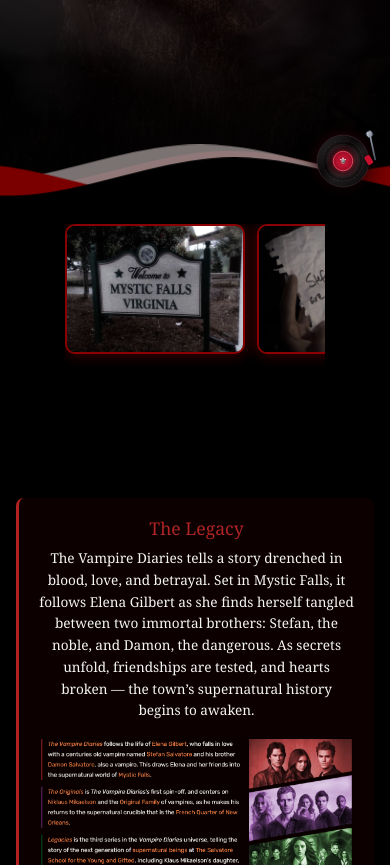
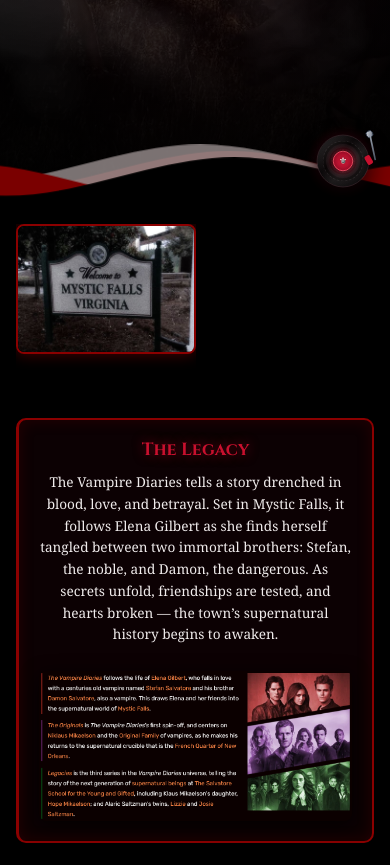
Before and after one commit to nikkita18/tvd-quiz-app, a Flask app: page / in a window 390 px wide. Shown: the part 636-1501 px from the top of the page. Run offline with Flask 3, Linux system fonts and the light colour scheme; some libraries are stand-ins or nearby versions.

Commit message:
fix: restore clean legacy card layout, reduce video overlay text size, and eliminate navbar-sidebar gap

```diff
--- a/static/css/style.css
+++ b/static/css/style.css
@@ -1287,17 +1287,92 @@
   overflow: hidden;
 }
 
+.about-content {
+  display: flex;
+  flex-direction: row;
+  padding: 2.5rem 1.8rem;
+  gap: 1.8rem;
+  align-items: stretch;
+  max-width: 100%;
+  margin: 0 auto;
+}
+
+.about-left {
+  flex: 0 0 170px;
+  max-width: 180px;
+  min-width: 140px;
+}
+
+.scrolling-images {
+  display: flex;
+  flex-direction: column;
+  gap: 1rem;
+  animation: scrollImages 12s linear infinite;
+}
+
+.scrolling-images img {
+  width: 100%;
+  border-radius: 8px;
+  border: 2px solid #8B0000;
+  box-shadow: 0 0 15px #4b0000;
+  display: block;
+}
+
+@keyframes scrollImages {
+  0% { transform: translateY(0); }
+  100% { transform: translateY(-50%); }
+}
+
+.about-right {
+  flex: 2.2;
+  min-width: 0;
+  background: rgba(14, 2, 4, 0.88);
+  padding: 22px 24px;
+  border: 2px solid #8B0000;
+  border-radius: 10px;
+  box-shadow: 0 0 25px rgba(0, 0, 0, 0.95), inset 0 0 15px rgba(139, 0, 0, 0.2);
+  display: flex;
+  flex-direction: column;
+  justify-content: space-between;
+}
+
+.about-right .legacy-title {
+  color: #c8102e;
+  font-family: 'Cinzel', serif;
+  font-size: 1.6rem;
+  font-weight: 700;
+  text-align: center;
+  margin: 0 0 10px 0;
+  text-shadow: 0 0 12px rgba(200, 16, 46, 0.6);
+}
+
+.about-right .legacy-text {
+  font-family: 'Georgia', serif;
+  font-size: 0.92rem;
+  line-height: 1.6;
+  color: #f0ecec;
+  text-align: center;
+  margin: 0 0 14px 0;
+}
+
+.legacy-banner-img {
+  width: 100%;
+  height: auto;
+  border-radius: 8px;
+  display: block;
+  box-shadow: 0 4px 18px rgba(0, 0, 0, 0.8);
+}
+
 .overlay-video {
-  flex: 1.4;
+  flex: 1.8;
   min-width: 320px;
-  max-width: 480px;
-  aspect-ratio: 1 / 1;
   position: relative;
   overflow: hidden;
-  border-radius: 14px;
-  border: 2px solid rgba(178, 34, 34, 0.6);
-  box-shadow: 0 12px 35px rgba(0, 0, 0, 0.9), 0 0 25px rgba(178, 34, 34, 0.25);
-  align-self: center;
+  border-radius: 10px;
+  border: 1px solid rgba(255, 255, 255, 0.06);
+  box-shadow: 0 0 25px rgba(0, 0, 0, 0.9);
+  display: flex;
+  align-self: stretch;
 }
 
 .overlay-video video {
@@ -1305,95 +1380,46 @@
   height: 100%;
   object-fit: cover;
   opacity: 0.45;
-  filter: grayscale(40%) brightness(85%) contrast(130%);
+  filter: grayscale(20%) brightness(85%) contrast(125%);
 }
 
 .overlay-text {
   position: absolute;
-  bottom: 24px;
+  bottom: 18px;
   left: 20px;
   right: 20px;
   color: #fff;
   z-index: 2;
   text-align: left;
+  pointer-events: none;
 }
 
 .overlay-text .headline {
-  font-family: 'Cinzel', serif;
-  font-size: clamp(1.05rem, 1.35vw, 1.35rem);
-  font-weight: 700;
-  color: #ff4760;
+  font-family: 'Cinzel', serif !important;
+  font-size: 1.05rem !important;
+  font-weight: 700 !important;
+  color: #c8102e !important;
+  line-height: 1.35 !important;
+  margin: 0 0 4px 0 !important;
+  text-transform: none !important;
   animation: fadeIn 3s ease;
-  line-height: 1.3;
-  margin-bottom: 6px;
-  text-shadow: 0 2px 10px rgba(0, 0, 0, 0.9), 0 0 15px rgba(200, 16, 46, 0.6);
+  text-shadow: 0 2px 8px rgba(0, 0, 0, 0.95), 0 0 12px rgba(200, 16, 46, 0.7) !important;
 }
 
 .overlay-text .subline {
-  font-family: 'Work Sans', sans-serif;
-  font-size: clamp(0.75rem, 0.95vw, 0.85rem);
-  color: #f1cbd2;
-  margin: 0;
+  font-family: 'Work Sans', sans-serif !important;
+  font-size: 0.8rem !important;
+  color: #dcdcdc !important;
+  margin: 0 !important;
+  line-height: 1.3 !important;
+  text-transform: none !important;
   animation: fadeIn 5s ease;
-  text-shadow: 0 2px 8px rgba(0, 0, 0, 0.9);
+  text-shadow: 0 2px 6px rgba(0, 0, 0, 0.9) !important;
 }
 
 @keyframes fadeIn {
   0% { opacity: 0; transform: translateY(10px); }
   100% { opacity: 1; transform: translateY(0); }
-}
-
-.about-content {
-  display: flex;
-  flex-direction: row;
-  padding: 3rem 2rem;
-  gap: 2rem;
-  align-items: center;
-  max-width: 1450px;
-  margin: 0 auto;
-}
-
-.about-left {
-  flex: 0 0 250px;
-  max-width: 260px;
-  min-width: 200px;
-}
-
-.scrolling-images {
-  display: flex;
-  flex-direction: column;
-  gap: 1rem;
-  animation: scrollImages 10s linear infinite;
-}
-
-.scrolling-images img {
-  width: 100%;
-  border-radius: 10px;
-  border: 3px solid #8B0000;
-  box-shadow: 0 0 15px #4b0000;
-}
-
-@keyframes scrollImages {
-  0% { transform: translateY(0); }
-  100% { transform: translateY(-50%); }
-}
-
-.about-right {
-  flex: 2.5;
-  min-width: 0;
-  background-color: rgba(20, 0, 0, 0.6);
-  padding: 2rem;
-  border-left: 4px solid #B22222;
-  border-radius: 8px;
-  font-size: 1.1rem;
-  line-height: 1.8;
-}
-
-.about-right img {
-  max-width: 100%;
-  height: auto;
-  border-radius: 6px;
-  display: block;
 }
 
 
--- a/templates/index.html
+++ b/templates/index.html
@@ -64,22 +64,22 @@
       </div>
     </div>
     <div class="about-right">
-      <h3 style="color: rgba(195, 41, 41, 0.889);">The Legacy</h3>
-      <p>
+      <h3 class="legacy-title">The Legacy</h3>
+      <p class="legacy-text">
         The Vampire Diaries tells a story drenched in blood, love, and betrayal.
         Set in Mystic Falls, it follows Elena Gilbert as she finds herself
         tangled between two immortal brothers: Stefan, the noble, and Damon, the
         dangerous. As secrets unfold, friendships are tested, and hearts broken —
         the town’s supernatural history begins to awaken.
       </p>
-      <img src="{{ url_for('static', filename='img/mystic_legacy.png') }}" alt="" style="height: 320px; width: 105%;margin-left: 0%;">
+      <img src="{{ url_for('static', filename='img/mystic_legacy.png') }}" alt="The Vampire Diaries, The Originals, Legacies" class="legacy-banner-img">
     </div>
     <div class="overlay-video">
       <video autoplay muted loop playsinline>
         <source src="{{ url_for('static', filename='video/7a9bcc1ebadfbc4c561b60e51d2c8e6a.mp4') }}" type="video/mp4" />
       </video>
       <div class="overlay-text">
-        <h1 class="headline">“They were never just brothers...”</h1>
+        <p class="headline">“They were never just brothers...”</p>
         <p class="subline">Welcome to the story that never ends.</p>
       </div>
     </div>
```
Also changed, not shown: templates/about.html (+4 -4 lines), templates/adminLayout.html (+9 -6 lines), templates/userLayout.html (+9 -6 lines).
